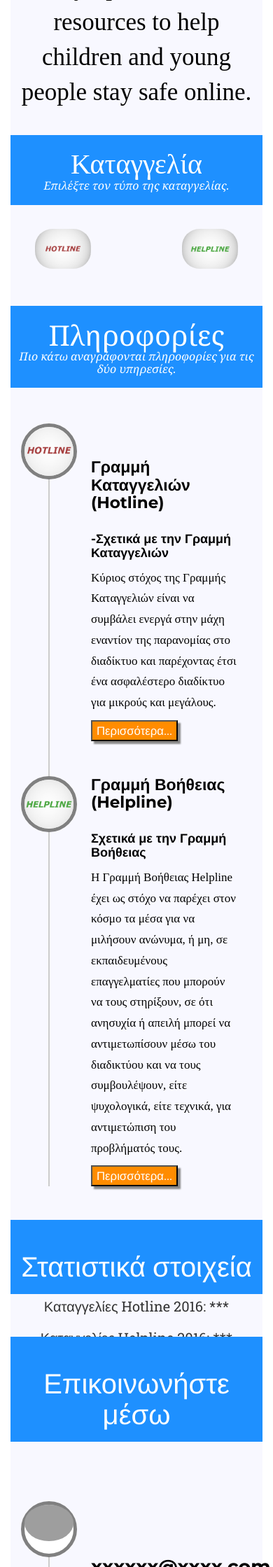
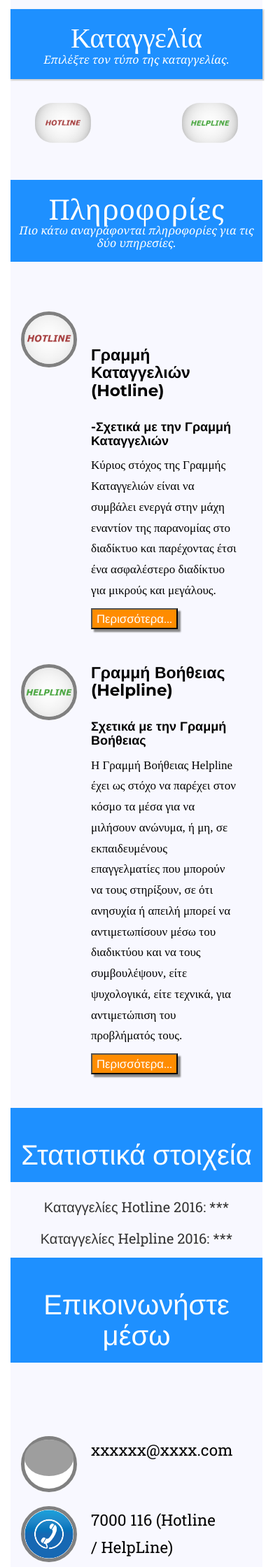
Before and after one commit to CS-UCY-EPL343/CMPT_2, a PHP site: page / in a window 390 px wide. Shown: the part 485-2724 px from the top of the page at 70% size. Run offline with PHP 8.4, Linux system fonts and the light colour scheme; some libraries are stand-ins or nearby versions; some web fonts are replaced; grey boxes are pictures that could not be loaded.

Commit message:
mobile friendly bugs fixed  v1.5

```diff
--- a/cyberethics/css/team5.css
+++ b/cyberethics/css/team5.css
@@ -145,7 +145,7 @@ fieldset[disabled] .btn-xl.active {
 
 .navbar-custom {
   background-color: Dodgerblue;
-  border-color: transparent;
+  border-color: transparent;S
 
 }
 .navbar-custom .navbar-brand {
@@ -218,9 +218,8 @@ fieldset[disabled] .btn-xl.active {
 }
 
 @media (max-width:768px) {
-  .navbar-custom .nav li a {
+    .navbar-custom .nav li a {
     font-family:Georgia;
-
     font-weight: 600;
     font-size: 80%;
     letter-spacing:1px;
@@ -234,17 +233,7 @@ fieldset[disabled] .btn-xl.active {
     transition: all 0.3s;
   }
 
-
-
-
 }
-
-
-
-
-
-
-
 
 @media (min-width: 800px) {
   .navbar-custom {
@@ -262,30 +251,58 @@ fieldset[disabled] .btn-xl.active {
     transition: all 0.3s;
   }
 
+  .navbar-custom.affix {
+    background-color:white;
+
+    /*padding: 1% 0;*/
+  }
+  .navbar-custom .nav li a {
+    font-family:Georgia;
+
+    /*font-weight: 600;*/
+    font-size: 100%;
+    letter-spacing:1px;
+    color:white;
+  }
+  .navbar-custom.affix .navbar-brand {
+    font-size: 200%;
+    color: darkorange;
+  }
+  .navbar-custom.affix .nav li a {
+    font-size: 100%;
+    color: dodgerblue;
+  }
+
+
+  /*.navbar-custom .navbar-brand {
+    color: dodgerblue;
+    font-family: "Kaushan Script", "Helvetica Neue", Helvetica, Arial, cursive;
+    font-size: 90%;
+  }*/
+
 
 
 
   .navbar-custom .navbar-nav > .active > a {
     border-radius: 8px;
   }
-}/*
+}
 @media (max-width: 768px) {
   .navbar-custom.affix {
     background-color:white;
 
-;
-    padding: 8px 0;
+    padding: 1% 0;
   }
   .navbar-custom.affix .navbar-brand {
-    font-size: 100%;
-    color: dodgerblue;
+    font-size: 130%;
+    color: darkorange;
   }
   .navbar-custom.affix .navbar-nav {
     font-size: 0.7em;
     color: #fed136;
   }
 
-}*/
+}
 header {
   /*background-image: url('../img/backround.jpg');*/
   background-color: ghostwhite;
@@ -363,17 +380,6 @@ margin-top:6%;
 
 
 
-  /* .carousel-outer{
-position: absolute;
-width:100%;
-
-top: 2%;
-
-
-}*/
-
-
-
 section {
 margin: 0 auto;
 padding: 0;
@@ -392,6 +398,18 @@ section h3.section-subheading {
   margin-bottom: 75px;
 
 }
+
+
+#portfolio .container .row .text-center{
+
+  -moz-box-shadow:    1.2px 1.2px 1.5px 1.5px lightgray;
+  -webkit-box-shadow: 1.2px 1.2px 1.5px 1.5px lightgray;
+  box-shadow:         1.2px 1.2px 1.5px 1.5px lightgray;
+ /* box-shadow: 2px 2px 2px gray;*/
+}
+
+
+
 
 #portfolio {
 
@@ -471,6 +489,8 @@ padding-top:10%;
     margin: 0 0 30px;
   }
 }*/
+
+
 .timeline {
   list-style: none;
   padding: 0;
@@ -479,7 +499,7 @@ padding-top:10%;
 .timeline:before {
   top: 0;
   bottom: 0;
-  position: absolute;
+  /*position: absolute;*/
   content: "";
   width: 2px;
   background-color: #cccccc;
@@ -503,7 +523,7 @@ padding-top:10%;
   width: 100%;
   float: right;
   padding: 0 20px 0 100px;
-  position: relative;
+  /*position: relative;*/
   text-align: left;
 }
 .timeline > li .timeline-panel:before {
@@ -563,7 +583,7 @@ padding-top:10%;
 .timeline .timeline-heading h4.subheading {
   text-transform: none;
 }
-}
+
 .timeline .timeline-body > p,
 .timeline .timeline-body > ul {
   margin-bottom: 50;
@@ -638,7 +658,7 @@ padding-top:10%;
   }
   .timeline > li.timeline-inverted > .timeline-panel {
     padding: 0 100px 20px 20px;
-  }w
+  }
 }
 .timeline>li .timeline-panel>a>button {
 
@@ -648,7 +668,17 @@ padding-top:10%;
 }
 
 
+@media (max-width:768px) {
 
+  .timeline >li .timeline-panel .timeline-body .text-muted{
+
+    font-size: 10px;
+
+  }
+
+
+
+}
 
 
 
@@ -794,6 +824,15 @@ background-repeat: repeat;
   background-position: center;
   background-repeat: no-repeat;*/
 }
+
+
+@media (max-width:768px) {
+
+
+
+
+}
+
 section#contact .section-heading {
   color: white;
 }
--- a/cyberethics/index.html
+++ b/cyberethics/index.html
@@ -142,7 +142,7 @@
 
         <div class="container" style=" width:100%;max-width:100%; position:relative">
 
-            <div class="text-center" style="color: black;font-family: Georgia New; font-size:250%; margin-top:10%;">
+            <div class="below text-center" style="color: black;font-family: Georgia New; font-size:170%; margin-top:10%;">
 
                 Welcome to the CY Safer Internet Centre, where you can find e-safety tips, advice and resources to help
                 children and young people stay safe online.
@@ -162,7 +162,7 @@
         <div class="container" style=" width:100%; padding-bottom: 30% ">
             <div class="row " style="padding-bottom:10% ">
 
-                <div class="text-center" style="width:100%;background-color:DodgerBlue;padding-bottom: 5% ;">
+                <div class="text-center" style="width:100%;background-color:DodgerBlue;padding-bottom: 5% ; ">
                     <br>
                     <h2 class="section-heading" style=" margin:0 auto;color: white; font-family:Georgia New;bottom: 0">Καταγγελία</h2>
                     <h3 class="section-subheading text-muted" style="margin:0 auto;bottom: 0;color: white;font-family:Georgia">Επιλέξτε τον τύπο
@@ -341,7 +341,7 @@
                 <div class="text-center"style="padding-top: 5%;padding-bottom: 2%">
                     <br>
                     <h2 class="section-heading" style="color:white;background-color:DodgerBlue;margin:0 auto;padding-bottom: 5%"><br>Στατιστικά στοιχεία </h2>
-                    <p style="font-size: 20px;">Καταγγελίες Hotline 2016: ***</p>
+                    <p style="font-size: 20px; padding-top: 5%">Καταγγελίες Hotline 2016: ***</p>
                     <p style="font-size: 20px;">Καταγγελίες Helpline 2016: ***</p>
                 </div>
             </div>
@@ -361,7 +361,7 @@
 
     <!-- Contact Section -->
     <section id="contact">
-        <div class="container" style="width: 100%">
+        <div class="container" style="width: 100%; padding-top: 8%">
             <div class="row">
                 <div class="text-center" style=" position: relative; bottom: 70px; padding-top: 9%">
                     <h2 class="section-heading" style="color:white;background-color:DodgerBlue;width: 100%; padding-bottom: 5%"> <br>
@@ -372,21 +372,18 @@
 
         <div class="container" style="width:100%">
 
-            <div class="row">
+            <div class="row" style="width:100%">
                 <div class="col-lg-12">
                     <ul class="timeline">
-                        <li>
+                        <li class="timeline">
                             <div class="timeline-image">
                                 <img class="img-circle img-responsive" src="img/home/email.png" alt="">
                             </div>
                             <div class="timeline-panel">
-                                <div class="timeline-heading">
-                                    <h4></h4>
-                                    <h4 class="subheading"></h4>
-                                </div>
+
                                 <div class="timeline-body">
-                                    <h3 class="text-muted" style="color: black; font-size: 27px; "><br><br>xxxxxx@xxxx.com
-                                    </h3>
+                                    <p class="text-muted" style="color: black; font-size: 160%; ">xxxxxx@xxxx.com
+                                    </p>
                                 </div>
                             </div>
                         </li>
@@ -397,12 +394,9 @@
                                 <img class="img-circle img-responsive" src="img/home/tele.png" alt="">
                             </div>
                             <div class="timeline-panel">
-                                <div class="timeline-heading">
-                                    <h4></h4>
-                                    <h4 class="subheading"></h4>
-                                </div>
+
                                 <div class="timeline-body">
-                                    <p class="text-muted" style="color: black; font-size: 27px; "><br>7000 116 (Hotline
+                                    <p class="text-muted" style="color: black; font-size:160%; "> 7000 116 (Hotline
                                         / HelpLine)</p>
                                 </div>
 
@@ -694,7 +688,7 @@
     </section>
 
     <div class="clients">
-        <div class="container" style="width: 100%">
+        <div class="container" style="width: 50%">
             <div class="row">
                 <div class="col-md-3 col-sm-6">
                     <a href="#">
```
